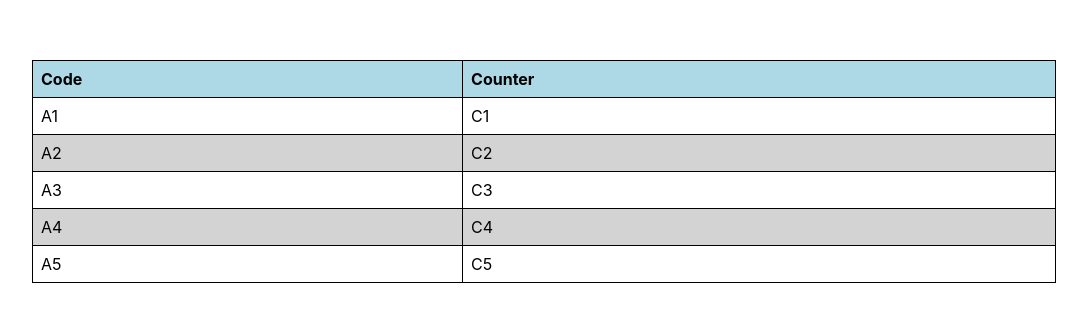
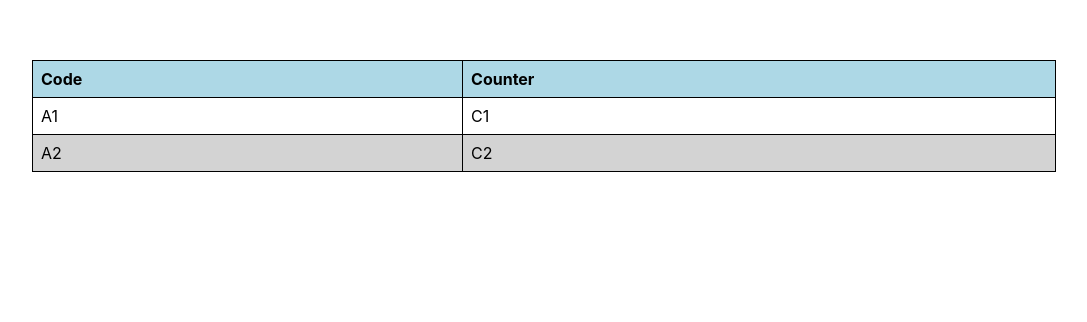
Before and after one commit to greta3042/polito-se2-24-04, a React (Create React App) app in the folder frontend/display/: page / in a window 1280 px wide. Shown: the top 322 px of the page, without its empty margins (96-1183 px from the left). Built offline with nearby package versions, Linux system fonts and the light colour scheme.

Commit message:
small changes front end display

```diff
--- a/frontend/display/src/App.js
+++ b/frontend/display/src/App.js
@@ -1,7 +1,13 @@
-import logo from './logo.svg';
+import React from 'react';
 import './App.css';
 
 function App() {
+  const data = [
+    { code: 'A1', counter: 'C1' },
+    { code: 'A2', counter: 'C2' },
+    // Add more pairs as needed
+  ];
+
   return (
     <div className="App">
       <header className="App-header">
@@ -13,26 +19,12 @@ function App() {
             </tr>
           </thead>
           <tbody>
-            <tr>
-              <td>A1</td>
-              <td>C1</td>
-            </tr>
-            <tr>
-              <td>A2</td>
-              <td>C2</td>
-            </tr>
-            <tr>
-              <td>A3</td>
-              <td>C3</td>
-            </tr>
-            <tr>
-              <td>A4</td>
-              <td>C4</td>
-            </tr>
-            <tr>
-              <td>A5</td>
-              <td>C5</td>
-            </tr>
+            {data.map((item, index) => (
+              <tr key={index}>
+                <td>{item.code}</td>
+                <td>{item.counter}</td>
+              </tr>
+            ))}
           </tbody>
         </table>
       </header>
```
Also changed, not shown: 2 other files (tests, documents, lock files or other folders).
